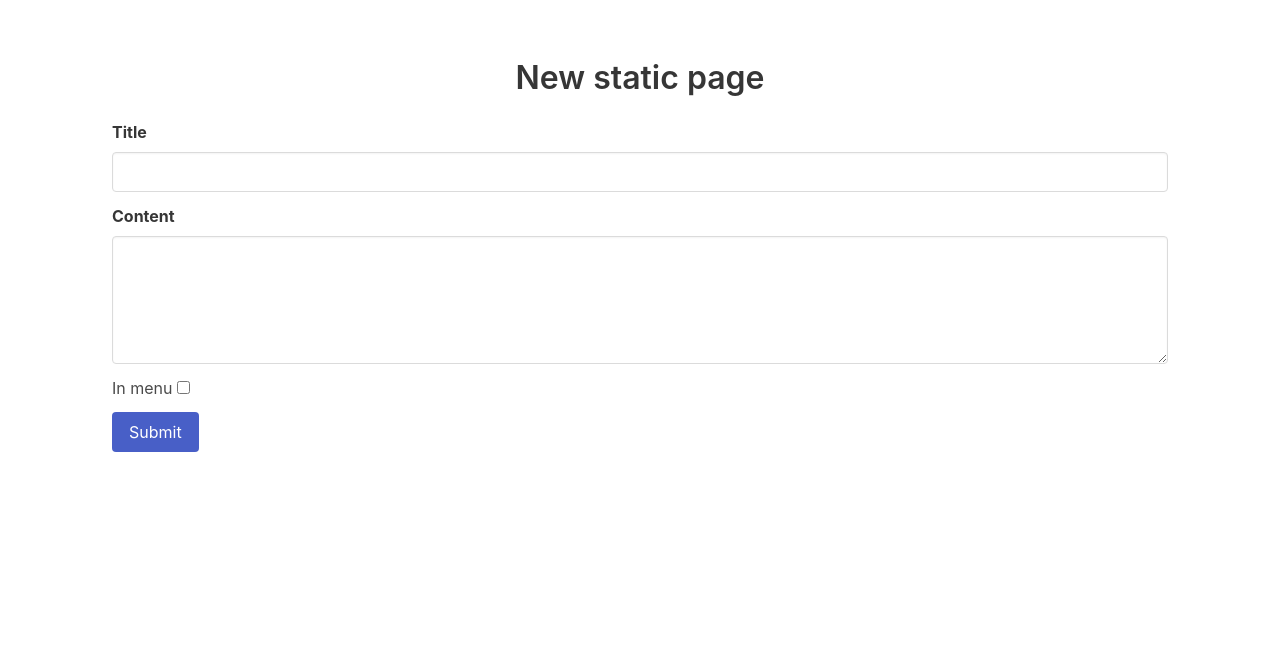
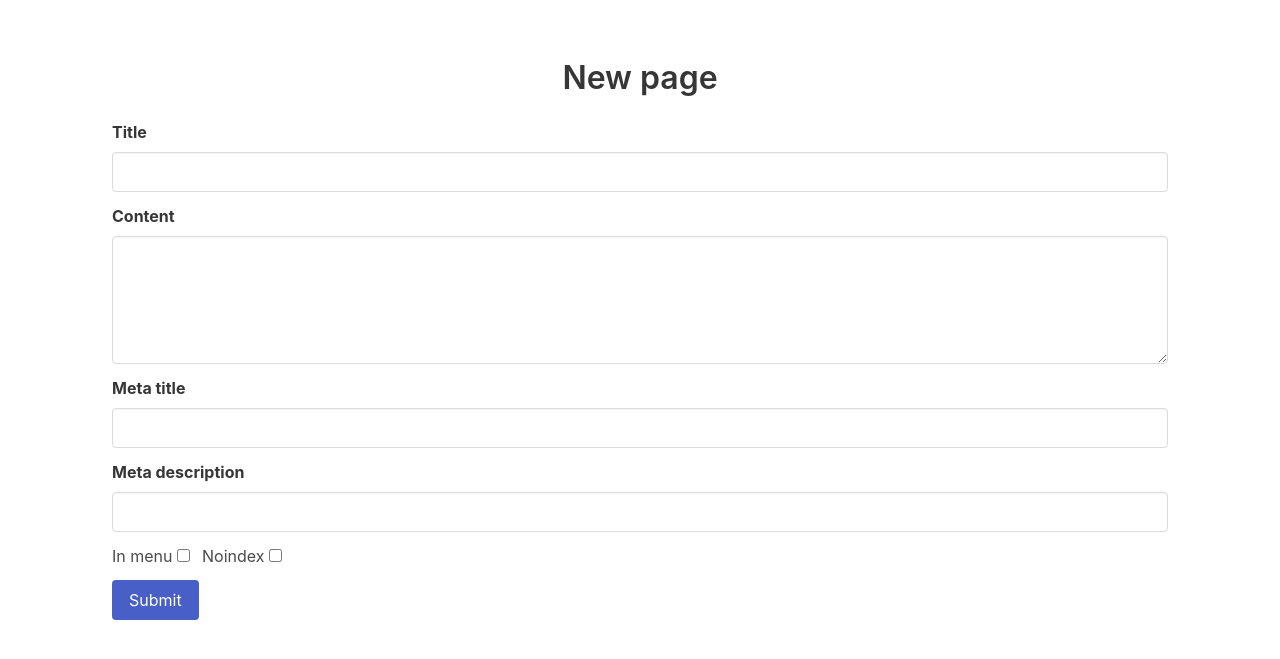
Before and after one commit to MichalJurgo/poorcms-flask, a Flask app: page /page/new in a window 1280 px wide. Shown: the part 52-711 px from the top of the page. Run offline with Flask 2, Linux system fonts and the light colour scheme; data that the repository does not hold is empty.

Commit message:
Add individual meta tags for static pages

```diff
--- a/poorcms/forms.py
+++ b/poorcms/forms.py
@@ -8,3 +8,6 @@ class StaticPageForm(FlaskForm):
     content = TextAreaField('Content')
     in_menu = BooleanField('In menu')
     submit = SubmitField('Submit')
+    meta_title = StringField('Meta title')
+    meta_description = StringField('Meta description')
+    meta_noindex = BooleanField('Noindex')
--- a/poorcms/models.py
+++ b/poorcms/models.py
@@ -6,6 +6,10 @@ class StaticPage(db.Model):
     title = db.Column(db.String(128), nullable=False)
     content = db.Column(db.Text, nullable=True)
     in_menu = db.Column(db.Boolean, default=False)
+    # Meta values
+    meta_title = db.Column(db.String(128), nullable=True)
+    meta_description = db.Column(db.String(256), nullable=True)
+    meta_noindex = db.Column(db.Boolean, default=False)
 
     def __repr__(self):
         return self.title
--- a/poorcms/routes.py
+++ b/poorcms/routes.py
@@ -26,17 +26,20 @@ def new_static_page():
         db.session.commit()
         flash('New page created.', 'success')
         return redirect(url_for('index'))
-    return render_template('new_static_page.html', form=form)
+    return render_template('new_static_page.html', form=form, legend='New page')
 
 
 @app.route('/page/<int:page_id>/edit', methods=['GET', 'POST'])
-def edit_staic_page(page_id):
+def edit_static_page(page_id):
     page = StaticPage.query.get_or_404(page_id)
     form = StaticPageForm()
     if form.validate_on_submit():
         page.title = form.title.data
         page.content = form.content.data
         page.in_menu = form.in_menu.data
+        page.meta_title = form.meta_title.data
+        page.meta_description = form.meta_description.data
+        page.meta_noindex = form.meta_noindex.data
         db.session.commit()
         flash('Page updated successfuly.', 'success')
         return redirect(url_for('index'))
@@ -44,8 +47,11 @@ def edit_staic_page(page_id):
         form.title.data = page.title
         form.content.data = page.content
         form.in_menu.data = page.in_menu
+        form.meta_title.data = page.meta_title
+        form.meta_description.data = page.meta_description
+        form.meta_noindex.data = page.meta_noindex
     return render_template('new_static_page.html', form=form, edit_page=True,
-                            page=page)
+                            page=page, legend='Edit page')
 
 
 @app.route('/page/<int:page_id>/delete', methods=['POST'])
--- a/poorcms/templates/index.html
+++ b/poorcms/templates/index.html
@@ -1,4 +1,8 @@
 {% extends 'layout.html' %}
+{% block seo_meta %}
+    <title>PoorCMS - dla ubogich</title>
+    <meta name="description" content="Taki tam bieda CMS.">
+{% endblock seo_meta %}
 {% block content %}
     <h1 class="title has-text-centered">PoorCMS</h1>
     <p class="has-text-centered">CMS dla ubogich.</p>
--- a/poorcms/templates/layout.html
+++ b/poorcms/templates/layout.html
@@ -10,7 +10,7 @@
             href="{{ url_for('static', filename='main.css') }}" />
     <script type="text/javascript"
             src="{{ url_for('static', filename='main.js') }}"></script>
-    <title>PoorCMS</title>
+    {% block seo_meta %}{% endblock seo_meta %}
 </head>
 <body>
     {% include 'navbar.html' %}
--- a/poorcms/templates/new_static_page.html
+++ b/poorcms/templates/new_static_page.html
@@ -1,7 +1,7 @@
 {% extends 'layout.html' %}
 {% block content %}
     <section class="section">
-        <h1 class="title has-text-centered">New static page</h1>
+        <h1 class="title has-text-centered">{{ legend }}</h1>
         <form method="POST" action="">
             {{ form.csrf_token }}
             <div class="field">
@@ -12,8 +12,9 @@
                         {% for error in form.title.errors %}
                             <span>{{ error }}</span>
                         {% endfor %}
+                    {% else %}
+                        {{ form.title(class='input') }}
                     {% endif %}
-                    {{ form.title(class='input') }}
                 </div>
             </div>
             <div class="field">
@@ -24,15 +25,50 @@
                         {% for error in form.content.errors %}
                             <span>{{ error }}</span>
                         {% endfor %}
+                    {% else %}
+                        {{ form.content(class='textarea') }}
                     {% endif %}
-                    {{ form.content(class='textarea') }}
                 </div>
             </div>
             <div class="field">
-                <label for="In menu" class="checkbox">
-                    In menu
-                    {{ form.in_menu(class='checkbox') }}
-                </label>
+                {{ form.meta_title.label(class='label') }}
+                <div class="control">
+                    {% if form.meta_title.errors %}
+                        {{ form.meta_title(class='is-invalid input')}}
+                        {% for error in form.meta_title.errors %}
+                            <span>{{ error }}</span>
+                        {% endfor %}
+                    {% else %}
+                        {{ form.meta_title(class='input') }}
+                    {% endif %}
+                </div>
+            </div>
+            <div class="field">
+                {{ form.meta_description.label(class='label') }}
+                <div class="control">
+                    {% if form.meta_description.errors %}
+                        {{ form.meta_description(class='is-invalid input')}}
+                        {% for error in form.meta_description.errors %}
+                            <span>{{ error }}</span>
+                        {% endfor %}
+                    {% else %}
+                        {{ form.meta_description(class='input') }}
+                    {% endif %}
+                </div>
+            </div>
+            <div class="field is-grouped">
+                <div class="control">
+                    <label for="In menu" class="checkbox">
+                        In menu
+                        {{ form.in_menu(class='checkbox') }}
+                    </label>
+                </div>
+                <div class="control">
+                    <label for="Noindex" class="checkbox">
+                        Noindex
+                        {{ form.meta_noindex(class='checkbox') }}
+                    </label>
+                </div>
             </div>
             <div class="field is-grouped">
                 <div class="control">
```
Also changed, not shown: poorcms/templates/static_page.html (+14 -0 lines).
